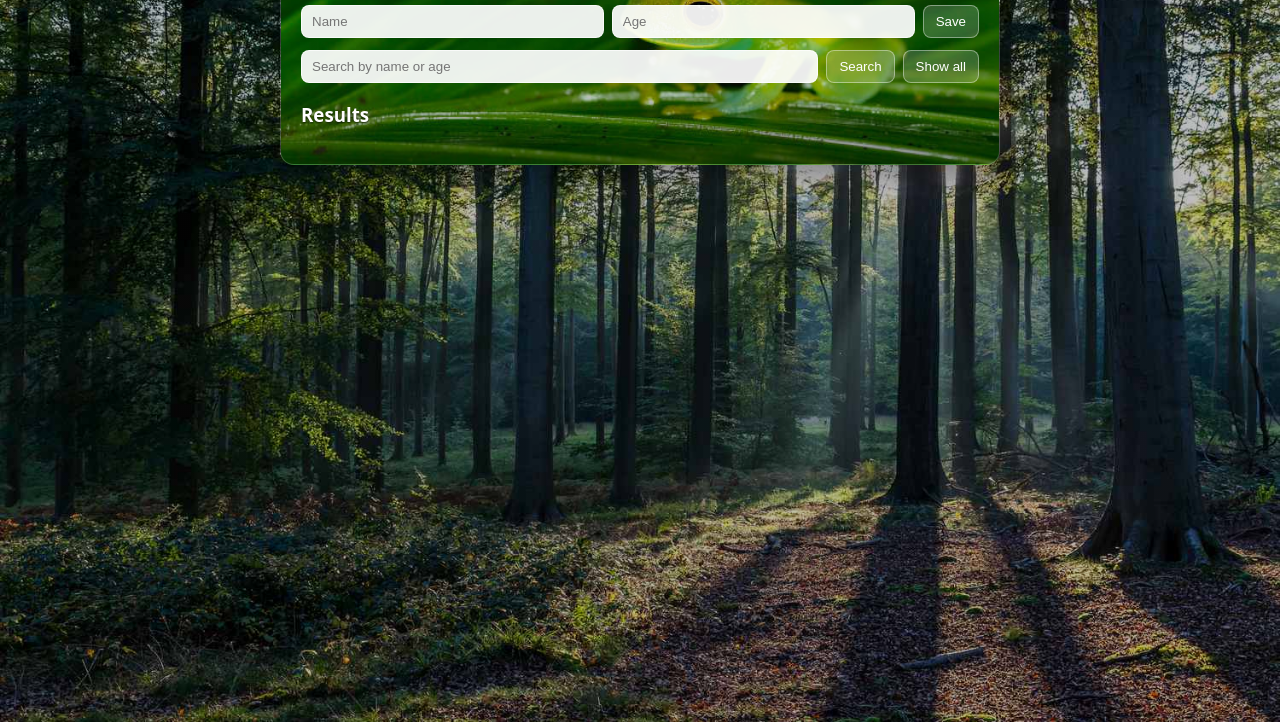
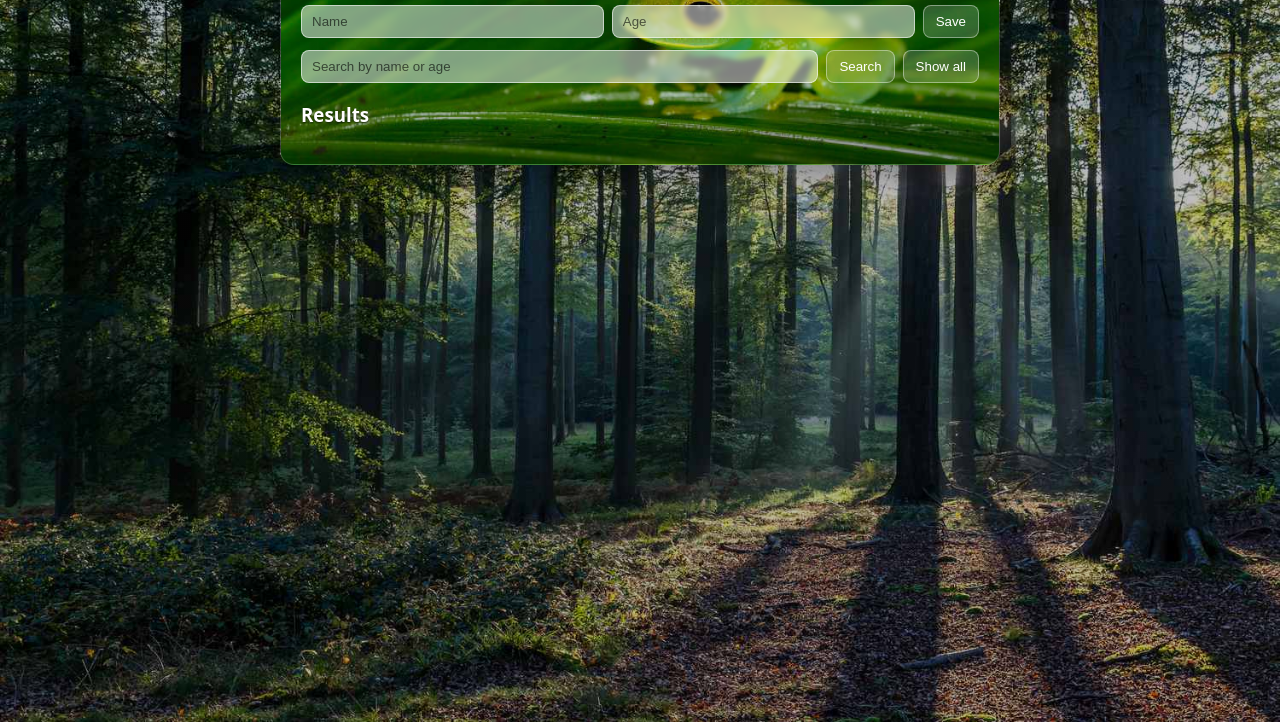
Before and after one commit to mendes56masieli/people-app-file, a website: page public/index.html in a window 1280 px wide. Shown: the part 126-848 px from the top of the page. Drawn offline with Linux system fonts and the light colour scheme; no server answers.

Commit message:
make more trannsparrent

```diff
--- a/public/index.html
+++ b/public/index.html
@@ -43,7 +43,17 @@
     button { padding: 8px 12px; cursor: pointer; border-radius: 8px; border: 1px solid #b6c3bd; background: #e8f2ee; }
     button:hover { background: #d9ebe5; }
     /* Tune controls inside the image panel for readability */
-    .panel input { background: rgba(255,255,255,0.92); color: #111; border-color: rgba(255,255,255,0.7); }
+    .panel input {
+      background: rgba(255,255,255,0.5);
+      color: #111;
+      border-color: rgba(255,255,255,0.55);
+      backdrop-filter: blur(2px);
+    }
+    .panel input:focus { background: rgba(255,255,255,0.6); outline: none; }
+    .panel input::placeholder { color: rgba(0,0,0,0.6); }
+    .panel input::-webkit-input-placeholder { color: rgba(0,0,0,0.6); }
+    .panel input::-moz-placeholder { color: rgba(0,0,0,0.6); }
+    .panel input:-ms-input-placeholder { color: rgba(0,0,0,0.6); }
     .panel button { background: rgba(255,255,255,0.18); color: #fff; border-color: rgba(255,255,255,0.4); }
     .panel button:hover { background: rgba(255,255,255,0.28); }
     ul { padding-left: 18px; }
```
